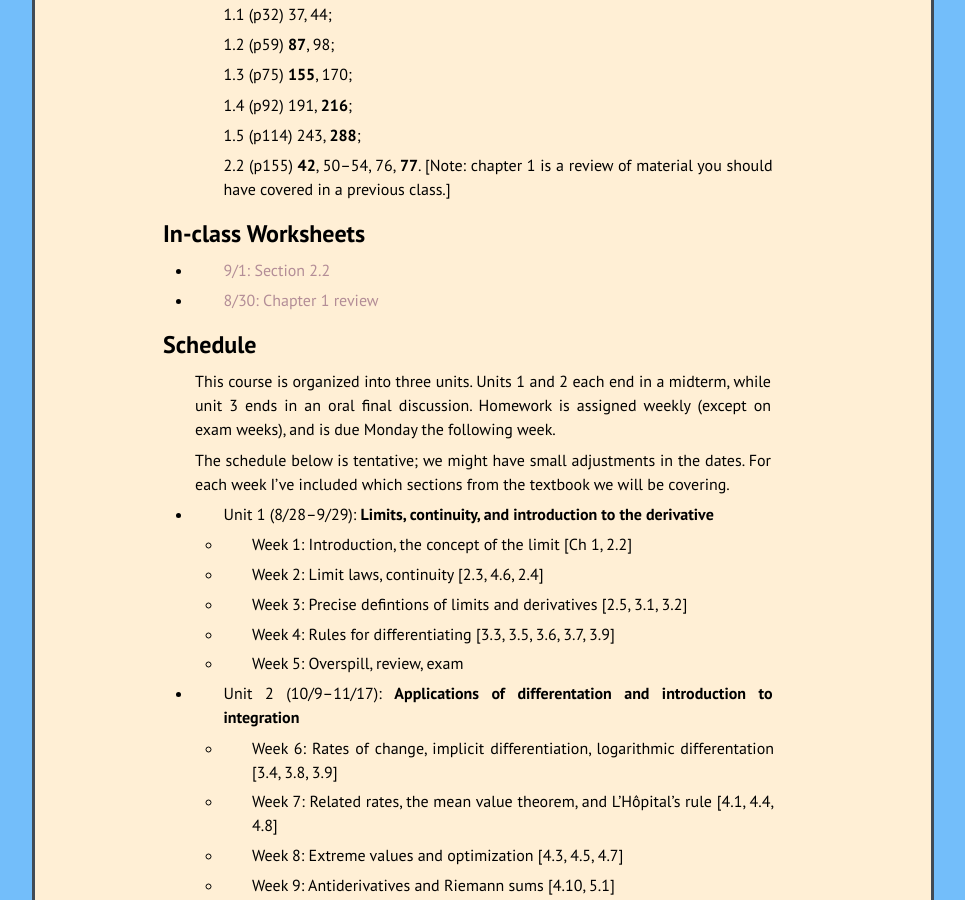
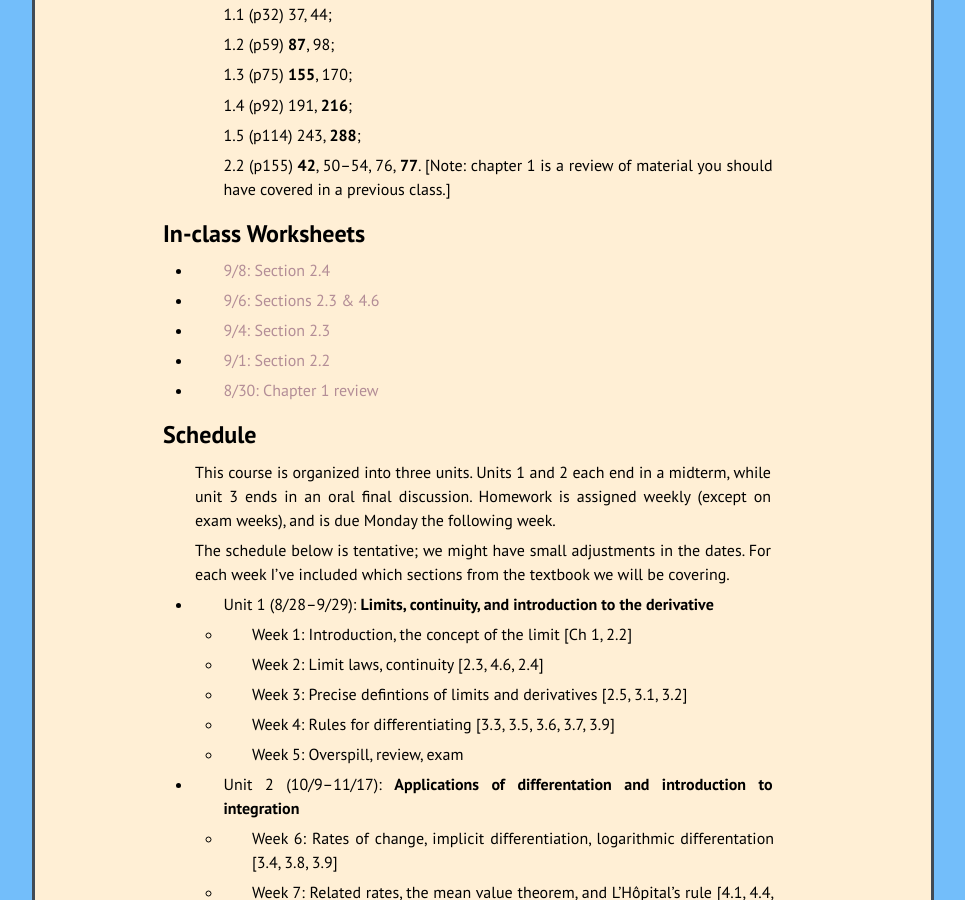
Before and after one commit to kamerynjw/kamerynjw.github.io, a Jekyll site: the page built from teaching/2023/math210.md, in a window 1280 px wide and 900 px high, scrolled down 455 px. Shown: the whole window, without its empty margins (157-1122 px from the left). Built offline with Jekyll 4.4.1, drawn with Linux system fonts in a browser that asks for light colours; nearby versions of some CDN libraries.

Commit message:
new orksheets here

```diff
--- a/teaching/2023/math210.md
+++ b/teaching/2023/math210.md
@@ -33,6 +33,12 @@ For each assignment I will pick 2 to 4 of the bolded problems to grade and give
 
 In-class Worksheets
 --------
+
+* [9/8: Section 2.4](w9-8.pdf)
+
+* [9/6: Sections 2.3 & 4.6](w9-6.pdf)
+
+* [9/4: Section 2.3](w9-4.pdf)
 
 * [9/1: Section 2.2](w9-1.pdf)
 
```
Also changed, not shown: 3 other files.
